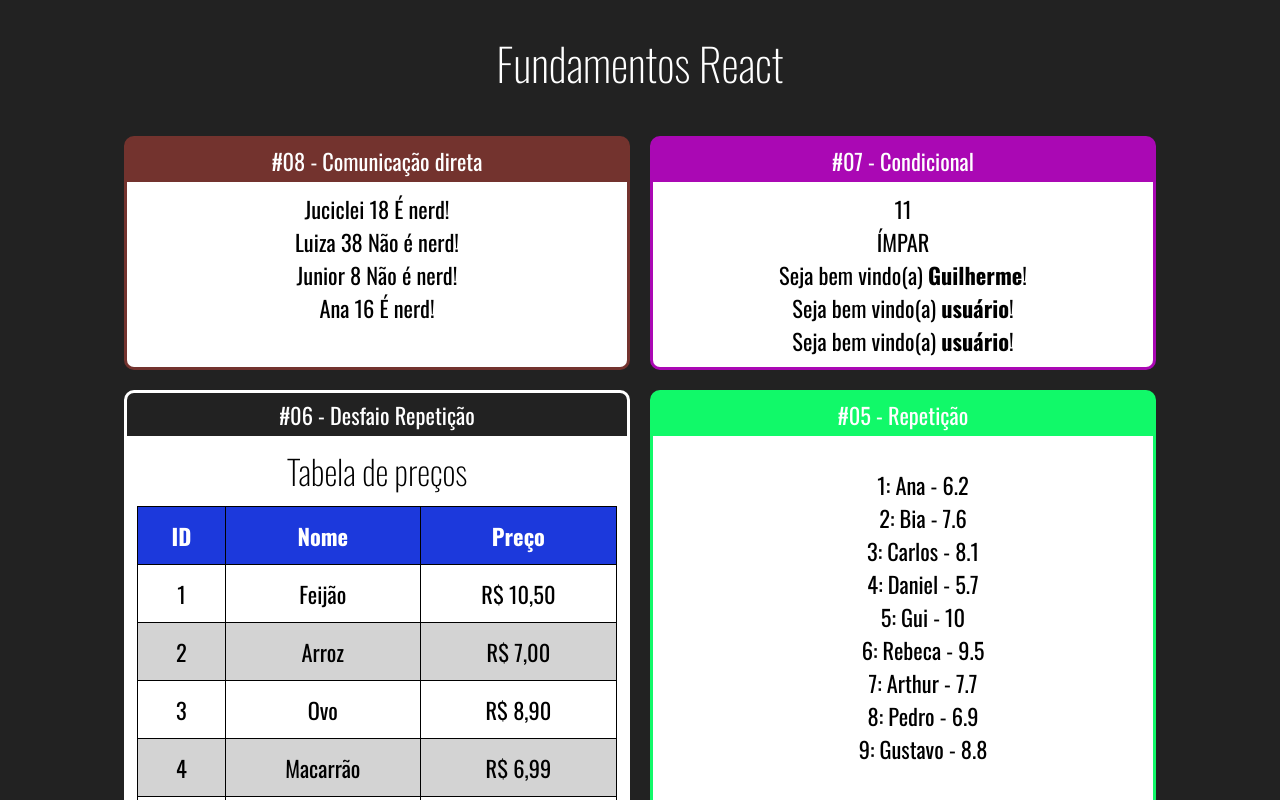
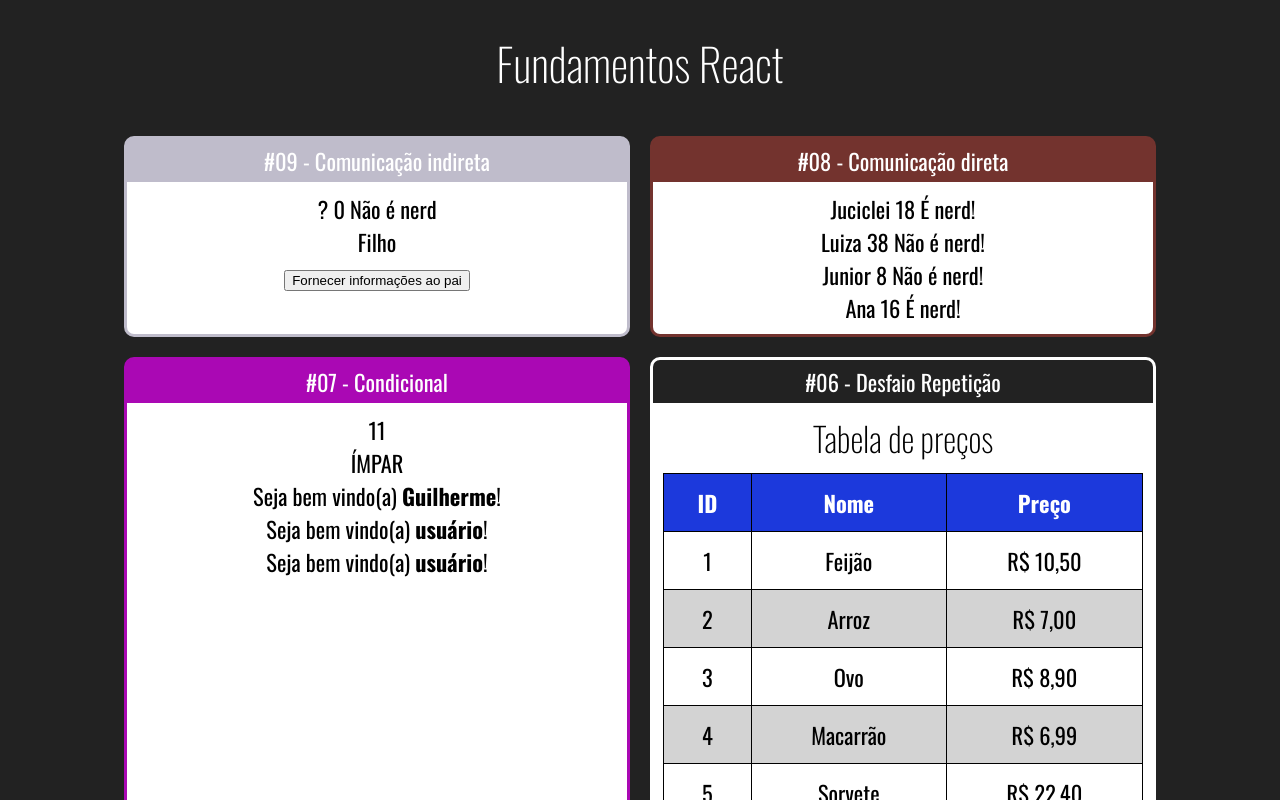
Before and after one commit to Guilher-Melo/Curso-React, a React (Create React App) app: page / in a window 1280 px wide. Shown: the top 800 px of the page. Built offline with nearby package versions, Linux system fonts and the light colour scheme.

Commit message:
Criando componentes com comunicacao indireta

```diff
--- a/src/App.jsx
+++ b/src/App.jsx
@@ -13,12 +13,17 @@ import TabelaProdutos from "./components/repeticao/TabelaProdutos";
 import ParImpar from "./components/condicional/ParImpar";
 import UsuarioInfo from "./components/condicional/UsuarioInfo";
 import DiretaPai from "./components/comunicacao/DiretaPai";
+import IndiretaPai from "./components/comunicacao/IndiretaPai";
 
 
 export default () => (
   <div className="app">
     <h1>Fundamentos React</h1>
     <div className="cards">
+
+    <Card titulo="#09 - Comunicação indireta" color="#bfbccb">
+       <IndiretaPai />
+      </Card>
 
     <Card titulo="#08 - Comunicação direta" color="#73332E">
        <DiretaPai />
--- /dev/null
+++ b/src/components/comunicacao/IndiretaFilho.jsx
@@ -0,0 +1,19 @@
+import React from "react";
+
+export default function IndiretaFilho(props) {
+  const cb = props.quandoClickar;
+  const min = 40;
+  const max = 69;
+  const gerarIdade = () => Math.floor(Math.random() * (max - min)) + min;
+  const gerarNerd = () => Math.random() > 0.5;
+  return (
+    <div>
+      <div>
+        Filho
+      </div>
+      <button onClick={ (e) => cb('João', gerarIdade(), gerarNerd())}>
+        Fornecer informações ao pai
+      </button>
+    </div>
+  )
+}
--- /dev/null
+++ b/src/components/comunicacao/IndiretaPai.jsx
@@ -0,0 +1,27 @@
+import React, { useState } from "react";
+
+import IndiretaFilho from "./IndiretaFilho";
+
+export default function IndiretaPai (props) {
+
+  const [nome, setNome] = useState('?');
+  const [idade, setIdade] = useState(0);
+  const [nerd, setNerd] = useState(false)
+
+  function fornecerInfo (nome, idade, nerd) {
+    setNome(nome);
+    setIdade(idade);
+    setNerd(nerd);
+  }
+
+  return (
+    <div>
+      <div>
+        <span>{ nome } </span>
+        <span>{ idade } </span>
+        <span>{ nerd? "É nerd" : "Não é nerd" }</span>
+      </div>
+      <IndiretaFilho quandoClickar={fornecerInfo} />
+    </div>
+  )
+}
```
